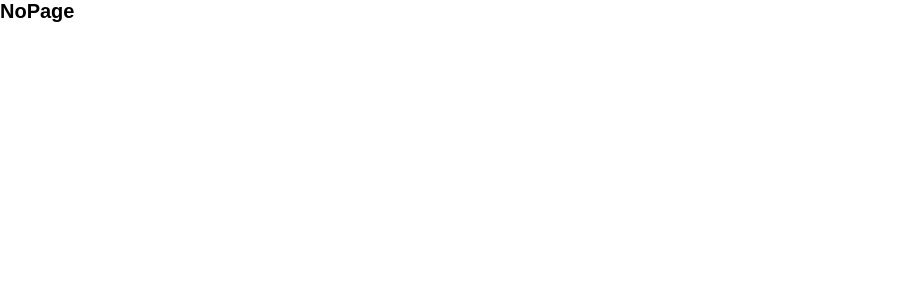
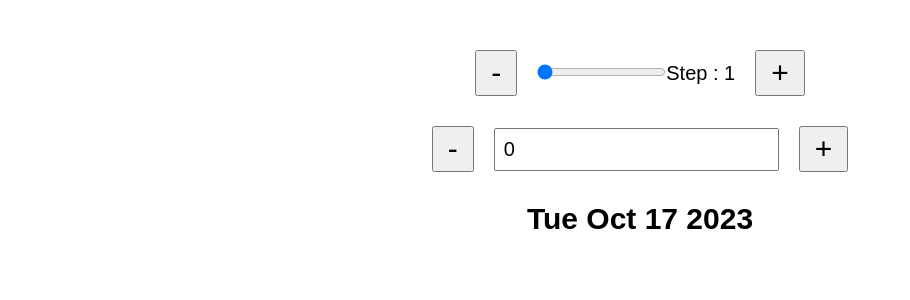
Before and after one commit to kingarunesh/React-Projects, a React (Create React App) app: page /sliderinputdatecounter in a window 1280 px wide. Shown: the top 300 px of the page, without its empty margins (0-910 px from the left). Built offline with nearby package versions, Linux system fonts and the light colour scheme.

Commit message:
5.1 : Date Counter With Slider and Input

```diff
--- a/src/App.js
+++ b/src/App.js
@@ -5,6 +5,7 @@ import NoPage from "./components/pages/NoPage";
 import Counter from "./components/pages/Counter";
 import StepCounter from "./components/pages/StepCounter";
 import DateCounter from "./components/pages/DateCounter";
+import SliderInputDateCounter from "./components/pages/SliderInputDateCounter";
 
 export default function App() {
     return (
@@ -17,6 +18,7 @@ export default function App() {
                         <Route path="/counter" element={<Counter />} />
                         <Route path="/stepcounter" element={<StepCounter />} />
                         <Route path="/datecounter" element={<DateCounter />} />
+                        <Route path="/sliderinputdatecounter" element={<SliderInputDateCounter />} />
                     </Route>
                 </Routes>
             </BrowserRouter>
--- a/src/components/layout/Home.js
+++ b/src/components/layout/Home.js
@@ -14,16 +14,19 @@ export default function Home() {
                             Counter
                         </Link>
                     </li>
-
                     <li>
                         <Link to="/stepcounter" target="_blank">
                             Step Counter
                         </Link>
                     </li>
-
                     <li>
                         <Link to="/datecounter" target="_blank">
                             Date Counter
+                        </Link>
+                    </li>
+                    <li>
+                        <Link to="/sliderinputdatecounter" target="_blank">
+                            Slider Input Date Counter
                         </Link>
                     </li>
                 </ol>
--- a/src/components/pages/DateCounter.js
+++ b/src/components/pages/DateCounter.js
@@ -53,7 +53,10 @@ export default function DateCounter() {
                     </button>
                 </div>
 
-                <div className="dateCounter__result">
+                <div
+                    className="dateCounter__result"
+                    style={{ backgroundColor: `${count < 0 ? "red" : count === 0 ? "green" : "blue"}` }}
+                >
                     {count === 0
                         ? `Today is ${result}`
                         : count > 0
--- /dev/null
+++ b/src/components/pages/SliderInputDateCounter.js
@@ -0,0 +1,77 @@
+import { useState } from "react";
+
+export default function SliderInputDateCounter() {
+    const [step, setStep] = useState(1);
+    const [input, setInput] = useState(0);
+
+    const stepIncrementHandler = function () {
+        step < 10 && setStep((c) => c + 1);
+    };
+
+    const stepDecrementHandler = function () {
+        step > 1 && setStep((c) => c - 1);
+    };
+
+    const inputIncrementHandler = function () {
+        setInput((c) => c + step);
+    };
+
+    const inputDecrementHandler = function () {
+        setInput((c) => c - step);
+    };
+
+    const resetHandler = function () {
+        setStep(1);
+        setInput(0);
+    };
+
+    const date = new Date();
+
+    date.setDate(date.getDate() + input);
+
+    const result = date.toDateString();
+
+    return (
+        <>
+            <div className="sliderInputDateCounter">
+                <div className="sliderInputDateCounter__slider">
+                    <button className="btn" onClick={stepDecrementHandler}>
+                        -
+                    </button>
+
+                    <div>
+                        <input type="range" min="1" max="10" value={step} onChange={(e) => setStep(Number(e.target.value))} />
+
+                        <span>Step : {step}</span>
+                    </div>
+
+                    <button className="btn" onClick={stepIncrementHandler}>
+                        +
+                    </button>
+                </div>
+
+                <div className="sliderInputDateCounter__count">
+                    <button className="btn" onClick={inputDecrementHandler}>
+                        -
+                    </button>
+                    <input type="number" value={input} onChange={(e) => setInput(Number(e.target.value))} />
+                    <button className="btn" onClick={inputIncrementHandler}>
+                        +
+                    </button>
+                </div>
+
+                <div className="sliderInputDateCounter__result">{result}</div>
+
+                {step !== 1 || input !== 0 ? (
+                    <div>
+                        <button className="btn" onClick={resetHandler}>
+                            Reset
+                        </button>
+                    </div>
+                ) : (
+                    ""
+                )}
+            </div>
+        </>
+    );
+}
--- a/src/index.scss
+++ b/src/index.scss
@@ -119,5 +119,43 @@ nav {
 
     &__result {
         font-size: 3rem;
+        padding: 1rem 1.6rem;
+        border-radius: 1rem;
+        color: #ededed;
     }
 }
+
+//SECTION :         Slider Input Date Counter
+
+.sliderInputDateCounter {
+    display: flex;
+    flex-direction: column;
+    align-items: center;
+    gap: 3rem;
+
+    margin-top: 5rem;
+
+    &__slider {
+        display: flex;
+        gap: 2rem;
+        align-items: center;
+        font-size: 2rem;
+    }
+
+    &__count {
+        display: flex;
+        gap: 2rem;
+        align-items: center;
+        font-size: 2rem;
+
+        input[type="number"] {
+            padding: 0.8rem;
+            font-size: 2rem;
+        }
+    }
+
+    &__result {
+        font-size: 3rem;
+        font-weight: bold;
+    }
+}
```
